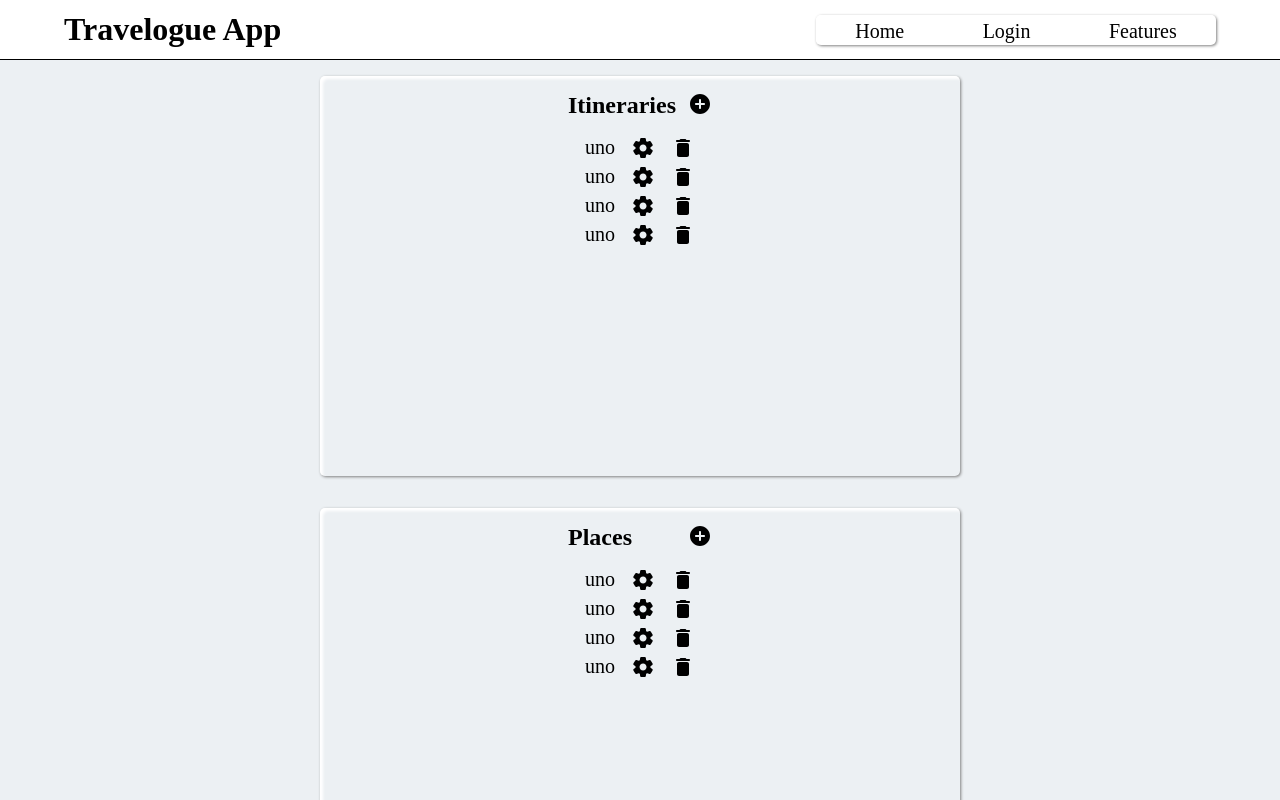
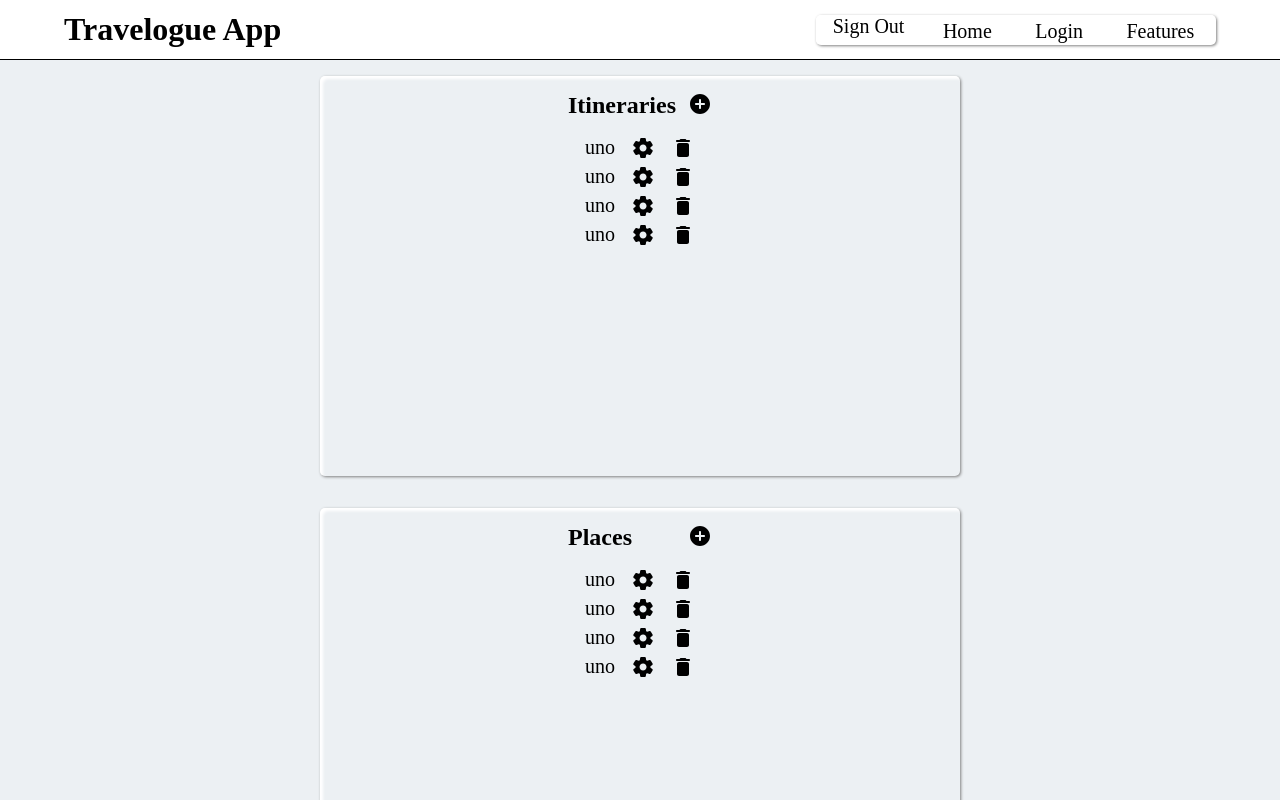
Before and after one commit to sMartz1/travelogue-app-front, a React (Create React App) app: page /lists in a window 1280 px wide. Shown: the top 800 px of the page. Built offline with nearby package versions, Linux system fonts and the light colour scheme; no server answers; what @aws-amplify/ui-react, aws-amplify would draw is missing.

Commit message:
sign out function added to header

```diff
--- a/src/components/Header/Header.jsx
+++ b/src/components/Header/Header.jsx
@@ -1,4 +1,14 @@
+
+import { Auth } from 'aws-amplify';
 const Header = () => {
+
+async function signOut() {
+    try {
+        await Auth.signOut();
+    } catch (error) {
+        console.log('error signing out: ', error);
+    }
+}
     const title = "Travelogue App"
     const navLinks = ["Home", "Login", "Features"]
 
@@ -9,6 +19,7 @@ const Header = () => {
             </div>
             <nav className="header--navlinks">
                 <ul>
+                    <li onClick={signOut}>Sign Out</li>
                     {navLinks.map((element, index) => {
                         return <li className="header--link" key={index}>{element}</li>
                     })}
```
